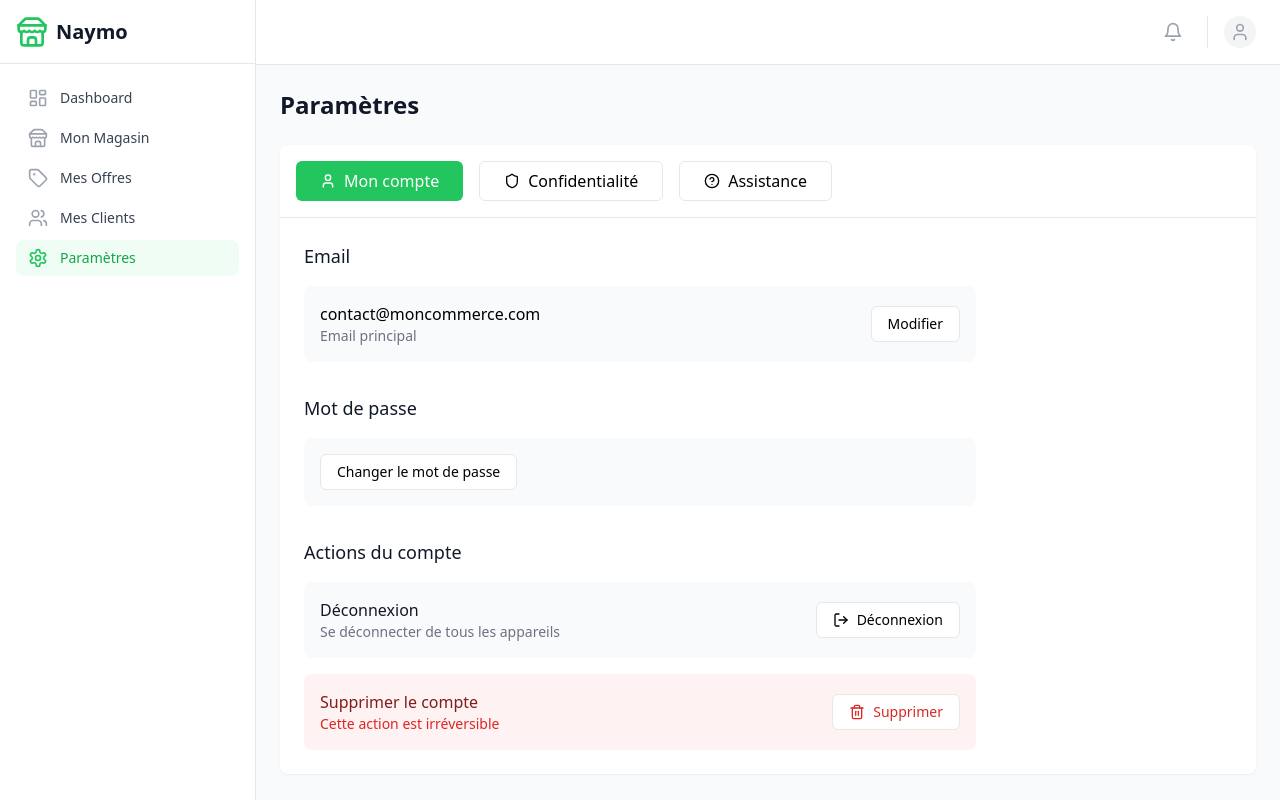
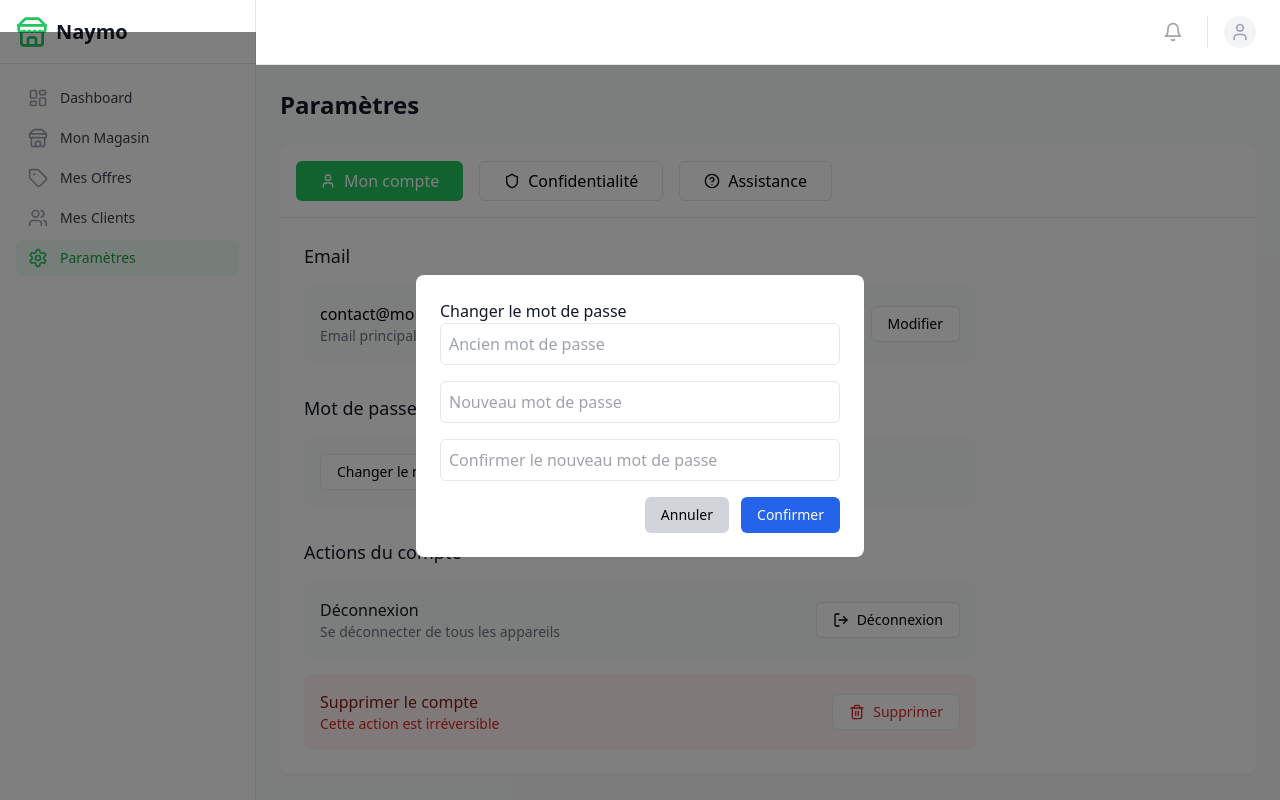
Before and after one commit to ManonDerydt/naymo-mvp-v1, a React (Vite) app: page /settings in a window 1280 px wide. Both pictures are taken after a click on the button "Changer le mot de passe". Built offline with nearby package versions, Linux system fonts and the light colour scheme; no server answers.

Commit message:
Modification du mot de passe

```diff
--- a/src/components/merchant/settings/AccountTab.tsx
+++ b/src/components/merchant/settings/AccountTab.tsx
@@ -3,12 +3,14 @@ import { LogOut, Trash2 } from 'lucide-react'
 import { Button } from '@/components/ui'
 import DeleteAccount from './DeleteAccount'
 import { useAuth } from '@/components/firebase/useAuth'
+import ChangePasswordModal from './ChangePasswordModal'
 import { signOut } from 'firebase/auth'
 import { auth } from '@/components/firebase/firebaseConfig'
 import { useNavigate } from 'react-router-dom'
 
 const AccountTab = () => {
   const [showDeleteConfirm, setShowDeleteConfirm] = useState(false)
+  const [showPasswordModal, setShowPasswordModal] = useState(false)
 
   const { merchant, merchantData } = useAuth()
 
@@ -45,7 +47,7 @@ const AccountTab = () => {
       <section className="space-y-4">
         <h2 className="text-lg font-medium text-gray-900">Mot de passe</h2>
         <div className="p-4 bg-gray-50 rounded-lg">
-          <Button variant="outline" size="sm">Changer le mot de passe</Button>
+          <Button variant="outline" size="sm" onClick={() => setShowPasswordModal(true)}>Changer le mot de passe</Button>
         </div>
       </section>
 
@@ -86,6 +88,7 @@ const AccountTab = () => {
         </div>
       </section>
 
+      {showPasswordModal && <ChangePasswordModal onClose={() => setShowPasswordModal(false)} />}
       {showDeleteConfirm && (
         <DeleteAccount onClose={() => setShowDeleteConfirm(false)} />
       )}
--- /dev/null
+++ b/src/components/merchant/settings/ChangePasswordModal.tsx
@@ -0,0 +1,108 @@
+import { useState } from "react";
+import { reauthenticateWithCredential, EmailAuthProvider, updatePassword } from "firebase/auth";
+import { auth } from "@/components/firebase/firebaseConfig";
+
+interface ChangePasswordModalProps {
+  onClose: () => void;
+}
+
+const ChangePasswordModal: React.FC<ChangePasswordModalProps> = ({ onClose }) => {
+  const [oldPassword, setOldPassword] = useState("");
+  const [newPassword, setNewPassword] = useState("");
+  const [confirmPassword, setConfirmPassword] = useState("");
+  const [loading, setLoading] = useState(false);
+  const [error, setError] = useState("");
+  const [success, setSuccess] = useState(false);
+
+  const handleSubmit = async () => {
+    setError("");
+
+    if (!oldPassword || !newPassword || !confirmPassword) {
+      setError("Tous les champs doivent être remplis.");
+      return;
+    }
+
+    if (newPassword !== confirmPassword) {
+      setError("Les nouveaux mots de passe ne correspondent pas.");
+      return;
+    }
+
+    const user = auth.currentUser;
+    if (!user || !user.email) {
+      setError("Utilisateur non trouvé.");
+      return;
+    }
+
+    setLoading(true);
+    try {
+      // Réauthentifier l'utilisateur
+      const credential = EmailAuthProvider.credential(user.email, oldPassword);
+      await reauthenticateWithCredential(user, credential);
+
+      // Mettre à jour le mot de passe
+      await updatePassword(user, newPassword);
+
+      setSuccess(true);
+      setTimeout(() => onClose(), 2000);
+    } catch (err: any) {
+      setError("Échec de la mise à jour. Vérifiez votre ancien mot de passe.");
+    } finally {
+      setLoading(false);
+    }
+  };
+
+  return (
+    <div className="fixed inset-0 bg-black bg-opacity-50 flex items-center justify-center p-4">
+      <div className="bg-white rounded-lg max-w-md w-full p-6">
+        <h3 className="font-medium text-gray-900">Changer le mot de passe</h3>
+
+        {success ? (
+          <p className="text-green-600 text-sm">Mot de passe mis à jour avec succès !</p>
+        ) : (
+          <div className="space-y-4">
+            <input
+              type="password"
+              placeholder="Ancien mot de passe"
+              className="w-full p-2 border rounded-md"
+              value={oldPassword}
+              onChange={(e) => setOldPassword(e.target.value)}
+            />
+            <input
+              type="password"
+              placeholder="Nouveau mot de passe"
+              className="w-full p-2 border rounded-md"
+              value={newPassword}
+              onChange={(e) => setNewPassword(e.target.value)}
+            />
+            <input
+              type="password"
+              placeholder="Confirmer le nouveau mot de passe"
+              className="w-full p-2 border rounded-md"
+              value={confirmPassword}
+              onChange={(e) => setConfirmPassword(e.target.value)}
+            />
+            {error && <p className="text-red-600 text-sm">{error}</p>}
+            <div className="flex justify-end space-x-3">
+              <button
+                className="px-4 py-2 bg-gray-300 rounded-md text-sm"
+                onClick={onClose}
+                disabled={loading}
+              >
+                Annuler
+              </button>
+              <button
+                className="px-4 py-2 bg-blue-600 hover:bg-blue-700 text-white rounded-md text-sm"
+                onClick={handleSubmit}
+                disabled={loading}
+              >
+                {loading ? "Modification..." : "Confirmer"}
+              </button>
+            </div>
+          </div>
+        )}
+      </div>
+    </div>
+  );
+};
+
+export default ChangePasswordModal;
```
